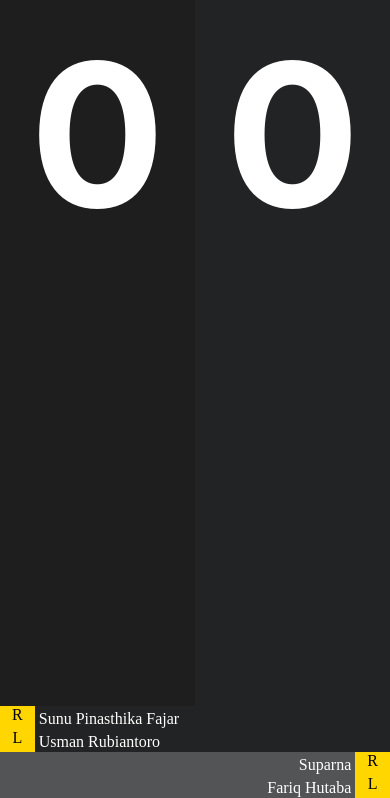
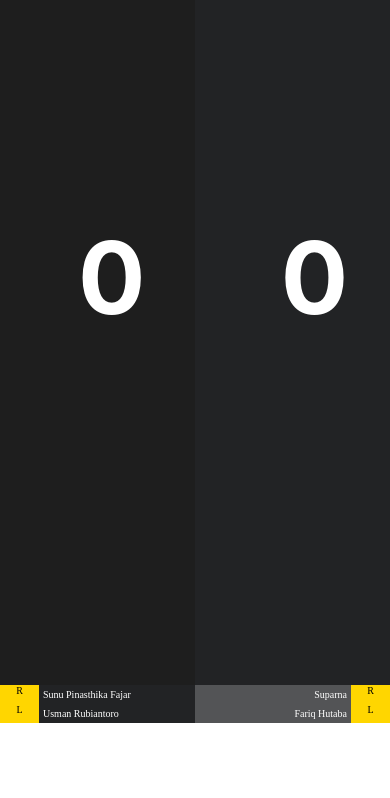
Before and after one commit to septianacahaya/TAKE_HOME, a plain HTML site: page index.html in a window 390 px wide. Shown: the part 121-919 px from the top of the page. After the commit the page ends 844 px from the top, so only its background shows below. Drawn offline with Linux system fonts and the light colour scheme; a web font is replaced by a local one.

Commit message:
Update style.css

```diff
--- a/style.css
+++ b/style.css
@@ -5,40 +5,57 @@
     box-sizing: border-box;
     display: grid;
     grid-template-columns: repeat(2,1fr);
+    height: 100%;
 
 
 }
-
-body{
+*{
+    box-sizing: border-box;
     margin: 0;
     padding: 0;
 }
 
+html, body{
+    height: 100%;
+}
+.xy{
+    display: grid;
+    grid-template-columns: repeat(2,1fr);
+}
+body{
+    display: flex;
+    flex-direction: column;
+}
 h1{
     cursor: pointer;
 }
 
 .identitas{
     width:10%;
-    height:23px;
 }
 .nama{
     width: 100%;
-    height:15px;
 }
 
 .score1{
-    height: 98vh;
-    font-size: 100px;
+    height: 100%;
+    font-size:100px;
     text-align: center;
     color: #FFFFFF;
     background-color:#1E1E1E;
+}
+.score1 h1{
+    position: absolute;
+     top: 30%;
+    left:20%;
+}
+.score2 h1{
+    position: absolute;
+     top: 30%;
+    left:72%;
+}
+.score2{
 
-
-}
-
-.score2{
-    height: 98vh;
     font-size: 100px;
     text-align: center;
     color: #FFFFFF;
@@ -51,6 +68,7 @@ h1{
 
 .lawan>.pemain{
     display: flex;
+    width: 100%
 }
 .pemain>.nama{
     background-color: #222325;
@@ -74,19 +92,43 @@ h1{
     text-align: right;
 }
 
-.body,html{
-	height:100%;
+
+@media only screen
+  and (min-device-width: 468px)
+  and (orientation: landscape) {
+   .identitas{
+    width:20%;
+    }
+    .nama{
+            width: 80%;
+    }
+    .score1,.score2{
+        font-size:50px;
     }
 
-@media screen and (orientation:portrait){
-    .score1{
-        min-height: 100%;
-        top: 30%;
+    }
+
+@media(max-width:468px){
+     .score1,.score2{
+        font-size:50px;
+    }
+      .identitas{
+    width:20%;
+    }
+          .score1 h1{
+        position: absolute;
+         top: 40%;
+        left:20%;
+    }
+    .score2 h1{
+        position: absolute;
+         top: 40%;
         left:72%;
     }
-     .score2{
-        min-height: 100%;
-        top: 30%;
-        left:22%;
+    .nama{
+        width: 80%;
+    }
+    .xy{
+        font-size:10px;
     }
 }
```
Lines whose indentation alone changed are shown as unchanged.
